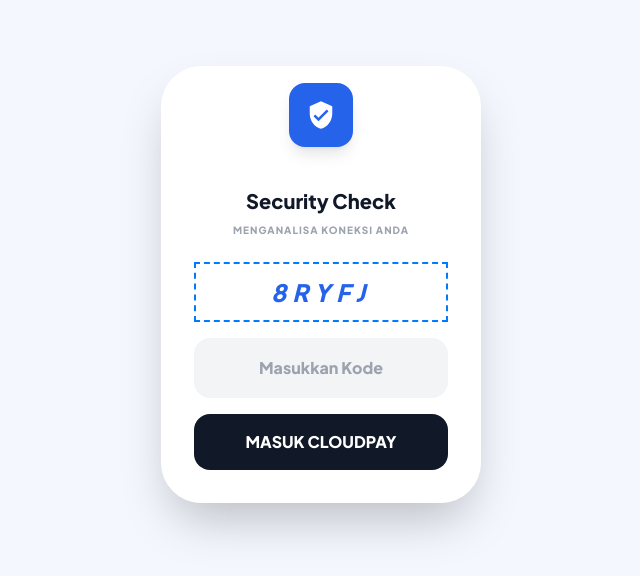
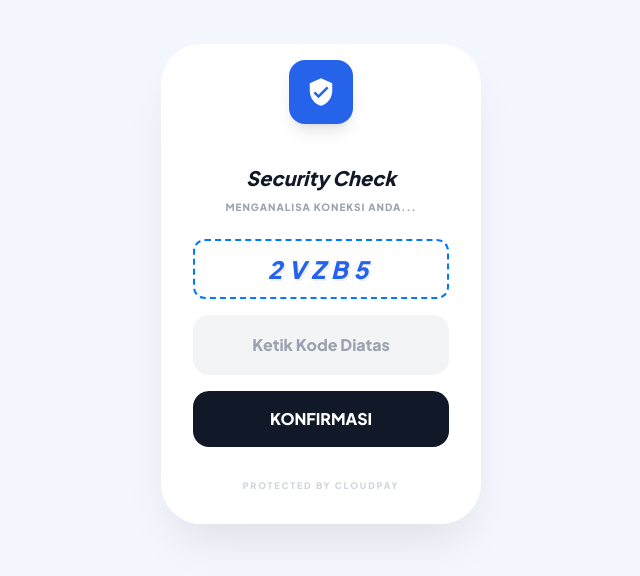
Before and after one commit to candratrirama-cell/Rcloud, a website: page index.html in a window 1280 px wide. Shown: the part 116-692 px from the top of the page, without its empty margins (319-959 px from the left). Drawn offline with nearby package versions, Linux system fonts and the light colour scheme.

Commit message:
Update index.html

```diff
--- a/index.html
+++ b/index.html
@@ -7,7 +7,15 @@
     <script src="https://cdn.tailwindcss.com"></script>
     <link href="https://fonts.googleapis.com/css2?family=Plus+Jakarta+Sans:wght@600;800&display=swap" rel="stylesheet">
     <style>
-        body { font-family: 'Plus Jakarta Sans', sans-serif; background-color: #F4F7FE; }
+        body {
+            font-family: 'Plus Jakarta Sans', sans-serif;
+            background-color: #F4F7FE;
+            display: flex;
+            align-items: center;
+            justify-content: center;
+            min-h-screen: 100vh;
+            margin: 0;
+        }
         .captcha-box {
             background: #fff;
             border: 2px dashed #007AFF;
@@ -15,68 +23,109 @@
             letter-spacing: 6px;
             font-weight: 800;
             font-style: italic;
+            text-shadow: 2px 2px #f0f0f0;
+        }
+        .container-box {
+            max-width: 320px;
+            width: 100%;
+            background: white;
+            padding: 2rem;
+            border-radius: 40px;
+            box-shadow: 0 25px 50px -12px rgba(0, 0, 0, 0.1);
+            text-align: center;
         }
     </style>
 </head>
-<body class="flex items-center justify-center min-h-screen p-6">
+<body class="min-h-screen">
 
-    <div class="max-w-xs w-full text-center bg-white p-8 rounded-[40px] shadow-2xl border border-white">
+    <div class="container-box">
         <div class="mb-6">
             <div class="w-16 h-16 bg-blue-600 rounded-2xl mx-auto flex items-center justify-center shadow-lg animate-bounce">
-                <svg width="30" height="30" fill="white" viewBox="0 0 24 24"><path d="M12 1L3 5v6c0 5.55 3.84 10.74 9 12 5.16-1.26 9-6.45 9-12V5l-9-4zm-2 16l-4-4 1.41-1.41L10 14.17l6.59-6.59L18 9l-8 8z"/></svg>
+                <svg width="30" height="30" fill="white" viewBox="0 0 24 24">
+                    <path d="M12 1L3 5v6c0 5.55 3.84 10.74 9 12 5.16-1.26 9-6.45 9-12V5l-9-4zm-2 16l-4-4 1.41-1.41L10 14.17l6.59-6.59L18 9l-8 8z"/>
+                </svg>
             </div>
         </div>
 
-        <h2 class="text-xl font-extrabold text-gray-900 mb-2">Security Check</h2>
-        <p class="text-[10px] text-gray-400 font-bold uppercase tracking-widest mb-6">MENGANALISA KONEKSI ANDA</p>
+        <h2 class="text-xl font-extrabold text-gray-900 mb-2 italic">Security Check</h2>
+        <p class="text-[10px] text-gray-400 font-bold uppercase tracking-widest mb-6">Menganalisa Koneksi Anda...</p>
 
         <div id="status-area">
-            <div id="timer-box" class="py-4 bg-blue-50 text-blue-600 rounded-2xl font-bold text-sm">
-                Menunggu... (<span id="sec">3</span>s)
+            <div id="timer-box" class="py-4 bg-blue-50 text-blue-600 rounded-2xl font-bold text-sm border border-blue-100">
+                Mohon Tunggu... (<span id="sec">3</span>s)
             </div>
 
-            <div id="captcha-area" class="hidden space-y-4">
-                <div id="captcha-display" class="captcha-box py-3 text-2xl text-blue-600"></div>
-                <input type="text" id="captcha-input" placeholder="Masukkan Kode" class="w-full p-4 bg-gray-100 rounded-2xl outline-none text-center font-bold border-2 border-transparent focus:border-blue-500">
-                <button onclick="verify()" class="w-full py-4 bg-gray-900 text-white rounded-2xl font-bold hover:bg-black transition-all">MASUK CLOUDPAY</button>
+            <div id="captcha-area" class="hidden space-y-4 animate-in fade-in duration-500">
+                <div id="captcha-display" class="captcha-box py-3 text-2xl text-blue-600 rounded-xl"></div>
+                <input type="text" id="captcha-input" maxlength="5" placeholder="Ketik Kode Diatas"
+                    class="w-full p-4 bg-gray-100 rounded-2xl outline-none text-center font-bold border-2 border-transparent focus:border-blue-500 transition-all">
+                <button onclick="verify()" id="btn-verify" class="w-full py-4 bg-gray-900 text-white rounded-2xl font-bold hover:bg-black active:scale-95 transition-all">
+                    KONFIRMASI
+                </button>
             </div>
         </div>
+
+        <p class="mt-8 text-[9px] text-gray-300 font-bold uppercase tracking-[0.2em]">Protected by Cloudpay</p>
     </div>
 
     <script>
         let correctCaptcha = "";
 
-        // 1. Delay 3 Detik
+        // Timer Delay 3 Detik Otomatis
         let time = 3;
-        const count = setInterval(() => {
+        const countdown = setInterval(() => {
             time--;
-            document.getElementById('sec').innerText = time;
+            const secEl = document.getElementById('sec');
+            if(secEl) secEl.innerText = time;
+
             if(time <= 0) {
-                clearInterval(count);
+                clearInterval(countdown);
                 document.getElementById('timer-box').classList.add('hidden');
                 document.getElementById('captcha-area').classList.remove('hidden');
-                gen();
+                generateNewCaptcha();
             }
         }, 1000);
 
-        function gen() {
+        // Fungsi Generate Captcha Acak
+        function generateNewCaptcha() {
             const chars = "ABCDEFGHJKLMNPQRSTUVWXYZ23456789";
             correctCaptcha = "";
-            for (let i = 0; i < 5; i++) correctCaptcha += chars.charAt(Math.floor(Math.random() * chars.length));
+            for (let i = 0; i < 5; i++) {
+                correctCaptcha += chars.charAt(Math.floor(Math.random() * chars.length));
+            }
             document.getElementById('captcha-display').innerText = correctCaptcha;
         }
 
+        // Fungsi Verifikasi & Pindah Halaman
         function verify() {
-            const input = document.getElementById('captcha-input').value.toUpperCase();
-            if(input === correctCaptcha) {
-                // Berikan Token Sesi (Valid sampai tab ditutup)
-                sessionStorage.setItem('access_granted', 'true');
-                window.location.href = "dashboard.html";
+            const userInput = document.getElementById('captcha-input').value.trim().toUpperCase();
+            const btn = document.getElementById('btn-verify');
+
+            if(userInput === correctCaptcha) {
+                btn.innerText = "Membuka Akses...";
+                btn.disabled = true;
+
+                // Simpan Kunci Sesi (Wajib ada agar dashboard.html bisa terbuka)
+                sessionStorage.setItem('cloudpay_verified', 'active_session_777');
+
+                // Redirect ke dashboard.html (Pastikan file dashboard.html ada di folder yang sama)
+                setTimeout(() => {
+                    window.location.href = "dashboard.html";
+                }, 500);
             } else {
-                alert("Captcha Salah!");
-                gen();
+                alert("Kode Captcha Salah! Silahkan coba lagi.");
+                generateNewCaptcha();
+                document.getElementById('captcha-input').value = "";
+                document.getElementById('captcha-input').focus();
             }
         }
+
+        // Jalankan generate captcha jika user tekan Enter
+        document.getElementById('captcha-input').addEventListener('keypress', function (e) {
+            if (e.key === 'Enter') {
+                verify();
+            }
+        });
     </script>
 </body>
 </html>
```
